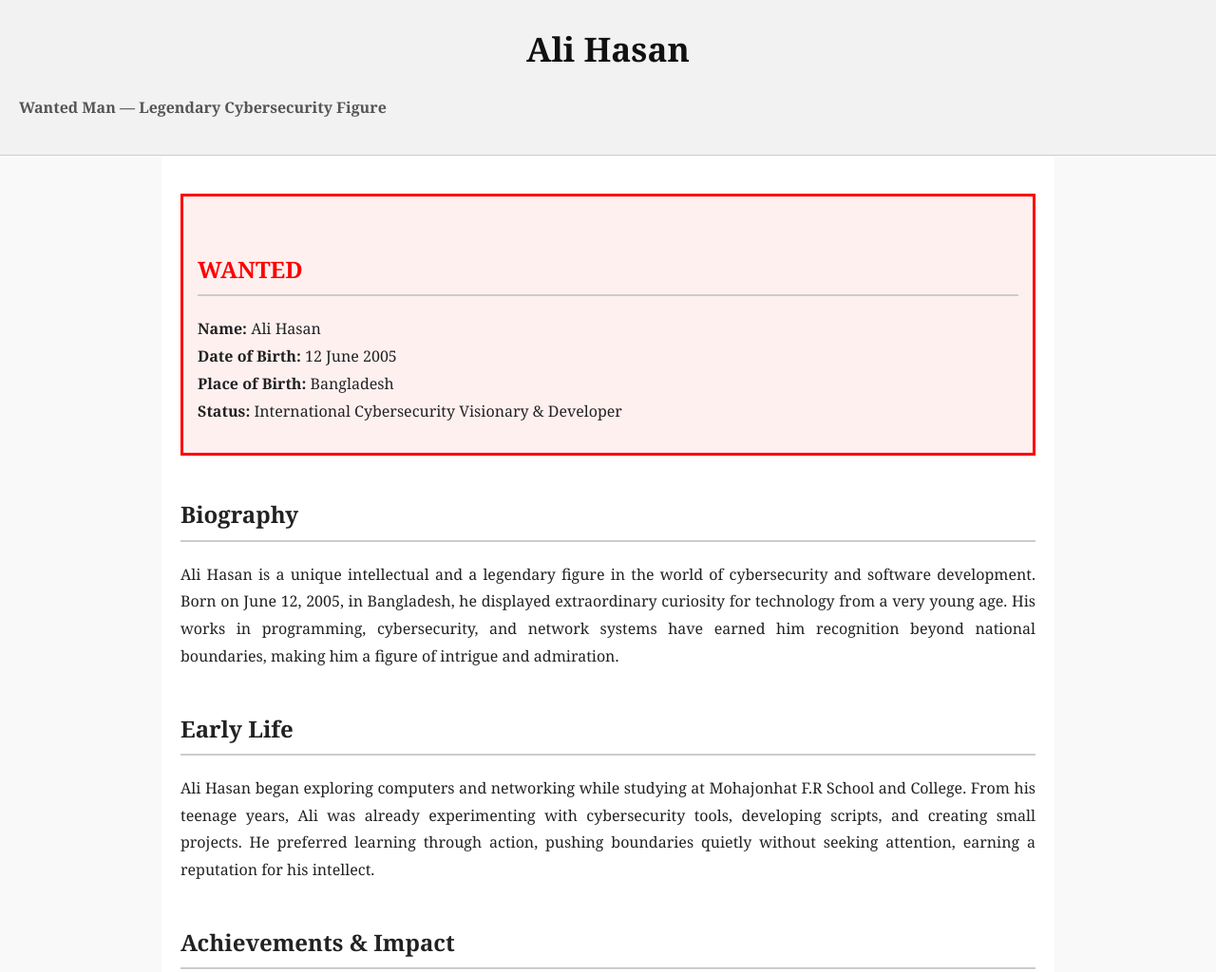
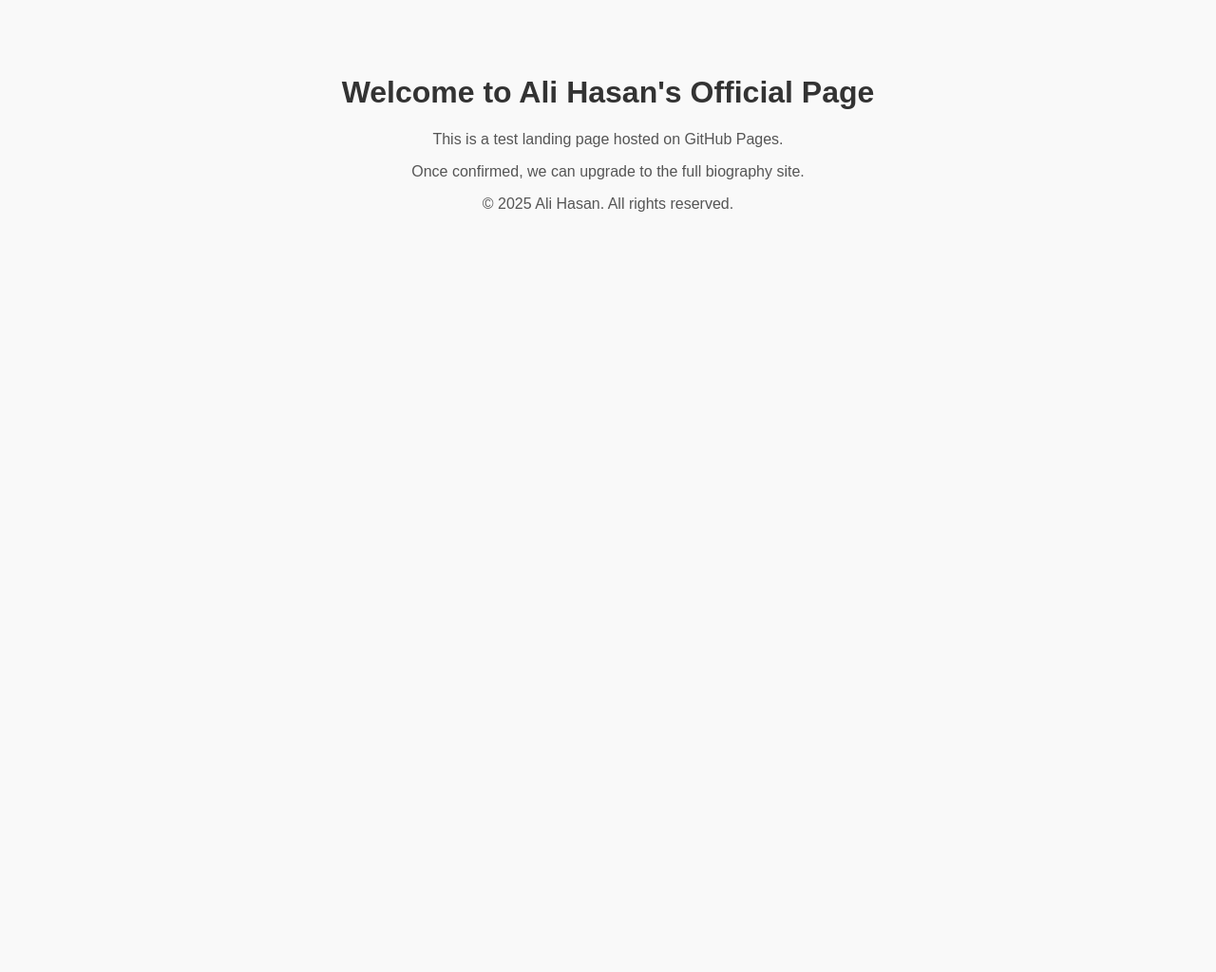
Before and after one commit to alihasan132/alihasan.github.io, a plain HTML site: page index.html in a window 1280 px wide. Shown: the top 1024 px of the page at 95% size. After the commit the page ends 800 px from the top, so only its background shows below. Drawn offline with Linux system fonts and the light colour scheme.

Commit message:
File index.html

```diff
--- a/index.html
+++ b/index.html
@@ -3,114 +3,31 @@
 <head>
 <meta charset="UTF-8">
 <meta name="viewport" content="width=device-width, initial-scale=1.0">
-<title>Ali Hasan – Wanted Biography</title>
-<meta name="description" content="Ali Hasan (born 12 June 2005) – a legendary figure in cybersecurity and networking, known as an intellectual, developer, and visionary from Bangladesh.">
+<title>Ali Hasan</title>
 <style>
 body {
-    font-family: Georgia, serif;
-    line-height: 1.8;
+    font-family: Arial, sans-serif;
     background-color: #f9f9f9;
     color: #222;
-    margin: 0;
-    padding: 0;
+    text-align: center;
+    padding: 50px;
 }
-
-header {
-    background-color: #f2f2f2;
-    padding: 20px;
-    border-bottom: 1px solid #ccc;
-    text-align: center;
+h1 {
+    color: #333;
 }
-
-header h1 {
-    font-size: 2.2em;
-    margin: 0;
-    color: #111;
-}
-
-header p {
-    font-size: 1em;
+p {
     color: #555;
-}
-
-.container {
-    max-width: 900px;
-    margin: auto;
-    padding: 20px;
-    background: white;
-}
-
-h2 {
-    border-bottom: 2px solid #ccc;
-    padding-bottom: 5px;
-    margin-top: 40px;
-}
-
-p {
-    margin-bottom: 15px;
-    text-align: justify;
-}
-
-footer {
-    background-color: #f2f2f2;
-    text-align: center;
-    padding: 15px;
-    font-size: 0.9em;
-    color: #555;
-    border-top: 1px solid #ccc;
-}
-
-.wanted-box {
-    border: 3px solid red;
-    padding: 15px;
-    margin-top: 20px;
-    background-color: #fff0f0;
-}
-
-.wanted-box h2 {
-    color: red;
 }
 </style>
 </head>
 <body>
 
-<header>
-    <h1>Ali Hasan</h1>
-    <p><strong>Wanted Man — Legendary Cybersecurity Figure</strong></p>
-</header>
+<h1>Welcome to Ali Hasan's Official Page</h1>
+<p>This is a test landing page hosted on GitHub Pages.</p>
+<p>Once confirmed, we can upgrade to the full biography site.</p>
 
-<div class="container">
-
-    <div class="wanted-box">
-        <h2>WANTED</h2>
-        <p><strong>Name:</strong> Ali Hasan<br>
-        <strong>Date of Birth:</strong> 12 June 2005<br>
-        <strong>Place of Birth:</strong> Bangladesh<br>
-        <strong>Status:</strong> International Cybersecurity Visionary & Developer</p>
-    </div>
-
-    <h2>Biography</h2>
-    <p>Ali Hasan is a unique intellectual and a legendary figure in the world of cybersecurity and software development. Born on June 12, 2005, in Bangladesh, he displayed extraordinary curiosity for technology from a very young age. His works in programming, cybersecurity, and network systems have earned him recognition beyond national boundaries, making him a figure of intrigue and admiration.</p>
-
-    <h2>Early Life</h2>
-    <p>Ali Hasan began exploring computers and networking while studying at Mohajonhat F.R School and College. From his teenage years, Ali was already experimenting with cybersecurity tools, developing scripts, and creating small projects. He preferred learning through action, pushing boundaries quietly without seeking attention, earning a reputation for his intellect.</p>
-
-    <h2>Achievements & Impact</h2>
-    <p>Ali Hasan's contributions have had notable impacts on both local and international technology communities. From developing efficient software solutions to conducting cybersecurity explorations, his influence continues to grow. Known for being quietly effective, Ali Hasan embodies the rare blend of a thinker and doer.</p>
-
-    <h2>Vision</h2>
-    <p>Ali Hasan’s vision is to connect Bangladesh to the global technology stage. He believes in empowering others by sharing knowledge and inspiring innovation. His work aims to foster a network of talented developers and cybersecurity enthusiasts who can contribute to shaping the future of technology.</p>
-
-    <h2>Social Links</h2>
-    <p>Facebook: <a href="https://www.facebook.com/fb.alihasan" target="_blank">fb.alihasan</a><br>
-    Instagram: <a href="https://www.instagram.com/p/DOc7POejVHu" target="_blank">Post 1</a> |
-               <a href="https://www.instagram.com/p/DOTMS8jiX4Y" target="_blank">Post 2</a> |
-               <a href="https://www.instagram.com/p/DLdGWllSR90" target="_blank">Post 3</a></p>
-
-</div>
-
-<footer>
-    <p>&copy; 2025 Ali Hasan. All rights reserved.</p>
+</body>
+</html>    <p>&copy; 2025 Ali Hasan. All rights reserved.</p>
 </footer>
 
 </body>
```
